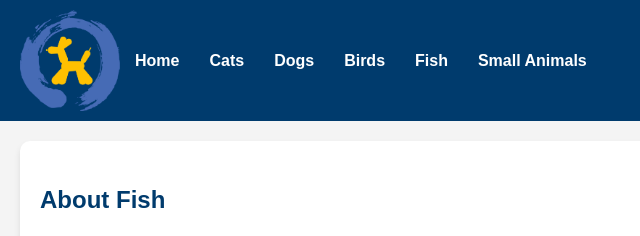
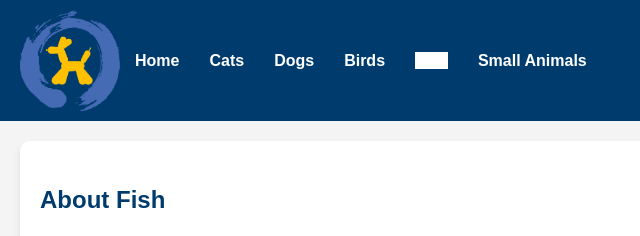
Before and after one commit to Tiquanc10/PP-T2, a plain HTML site: page pages/fish.html in a window 1280 px wide. Shown: the top 236 px of the page, 0-640 px from the left. Drawn offline with Linux system fonts and the light colour scheme.

Commit message:
Update fish.html

```diff
--- a/pages/fish.html
+++ b/pages/fish.html
@@ -16,7 +16,7 @@
                     <li><a href="cats.html">Cats</a></li>
                     <li><a href="dogs.html">Dogs</a></li>
                     <li><a href="birds.html">Birds</a></li>
-                    <li><a href="fish.html">Fish</a></li>
+                    <li><a style="background-color:white" href="fish.html">Fish</a></li>
                     <li><a href="small-animals.html">Small Animals</a></li>
                 </ul>
             </nav>
```
